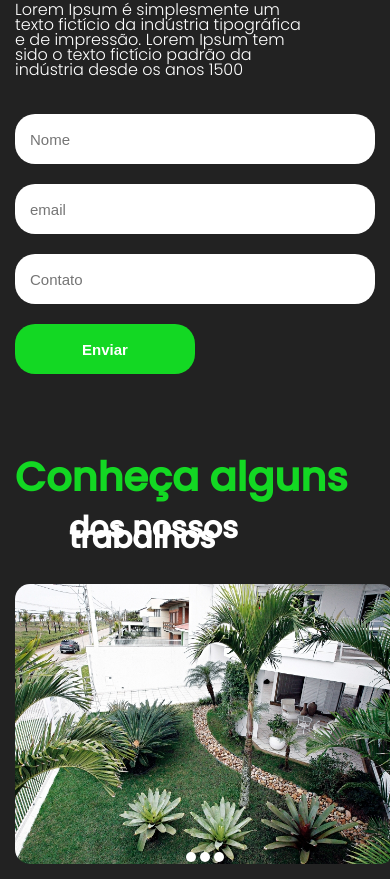
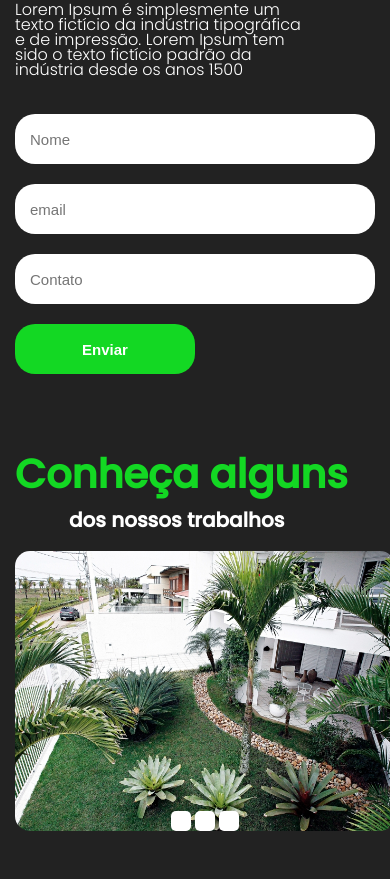
Before and after one commit to MarcosPacanhela/landingPage-jardimCity, a plain HTML site: page index.html in a window 390 px wide. Shown: the part 441-1320 px from the top of the page. After the commit the page ends 1287 px from the top, so only its background shows below. Drawn offline with Linux system fonts and the light colour scheme.

Commit message:
melhorias na usabilidade

```diff
--- a/css/media.css
+++ b/css/media.css
@@ -46,7 +46,7 @@
     h3{
         margin-top: 30px;
         font-size: 40px;
-        line-height: 10px;
+        line-height: 5px;
         font-family: poppinsmedium;
         color: #13d823;
 
@@ -54,8 +54,8 @@
 
 
     h4{
-        font-size: 30px;
-        line-height: 10px;
+        font-size: 20px;
+        line-height: 5px;
         font-family: poppinsmedium;
         margin-left: 15%;
     }
@@ -100,8 +100,8 @@
 
     .slider-button{
         display: inline-block;
-        height: 10px;
-        width: 10px;
+        height: 20px;
+        width: 20px;
         border-radius: 5px;
         background-color: #fff;
     }
```
